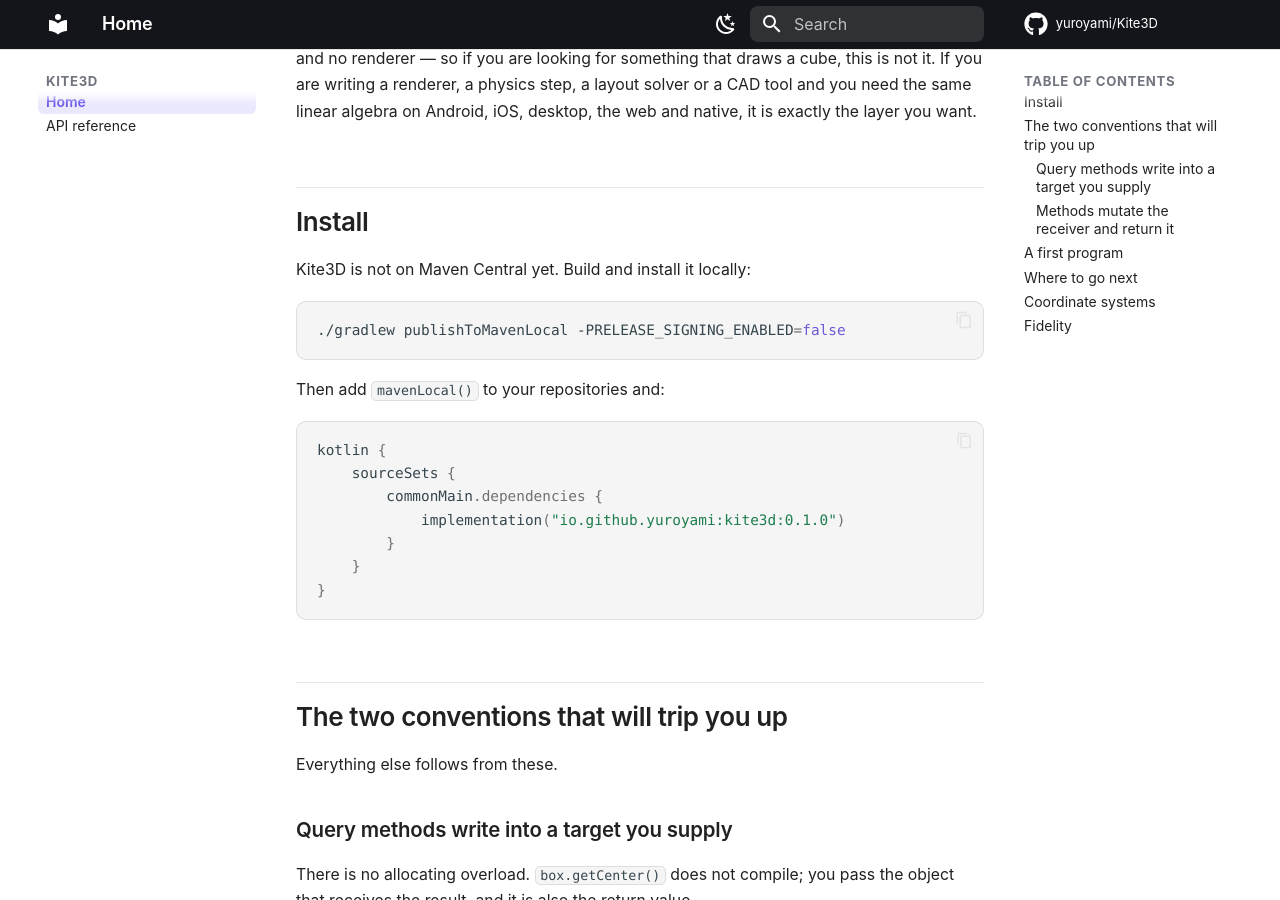
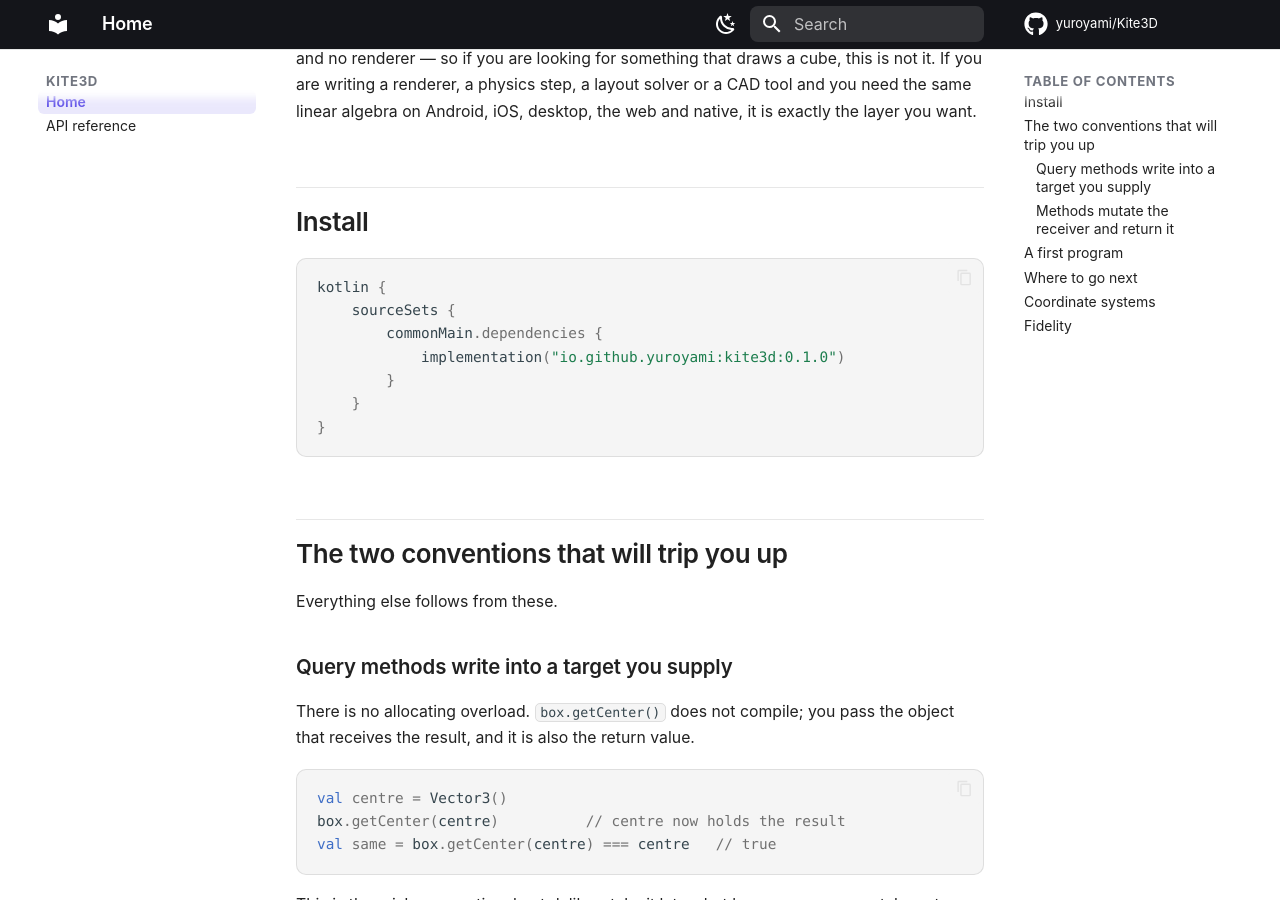
Before and after one commit to yuroyami/Kite3D, an MkDocs documentation site: the page built from docs/index.md, in a window 1280 px wide and 900 px high, scrolled down 391 px. Built offline with MkDocs 1.6.1 and Material for MkDocs 9.7.7, drawn with Linux system fonts in a browser that asks for light colours; comment, search, counter and statistics services are not loaded.

Commit message:
docs: 0.1.0 is on Maven Central — real coordinates, live docs site

````diff
--- a/docs/index.md
+++ b/docs/index.md
@@ -21,14 +21,6 @@ solver or a CAD tool and you need the same linear algebra on Android, iOS,
 desktop, the web and native, it is exactly the layer you want.
 
 ## Install
-
-Kite3D is not on Maven Central yet. Build and install it locally:
-
-```bash
-./gradlew publishToMavenLocal -PRELEASE_SIGNING_ENABLED=false
-```
-
-Then add `mavenLocal()` to your repositories and:
 
 ```kotlin
 kotlin {
````
Also changed, not shown: README.md (+2 -15 lines).
